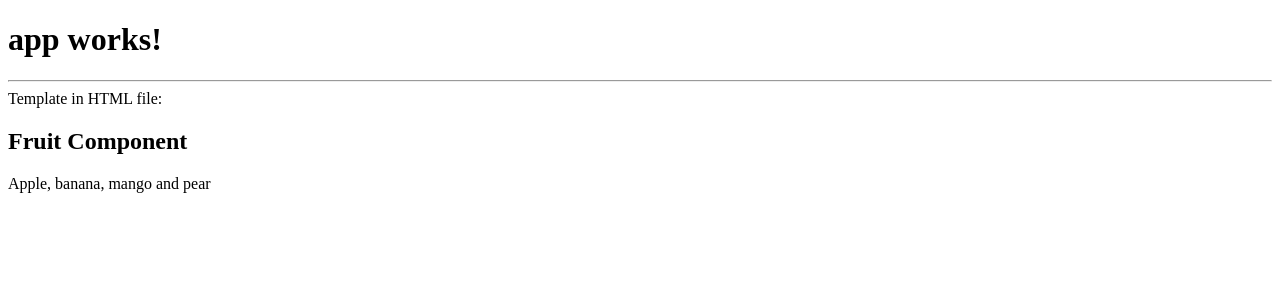
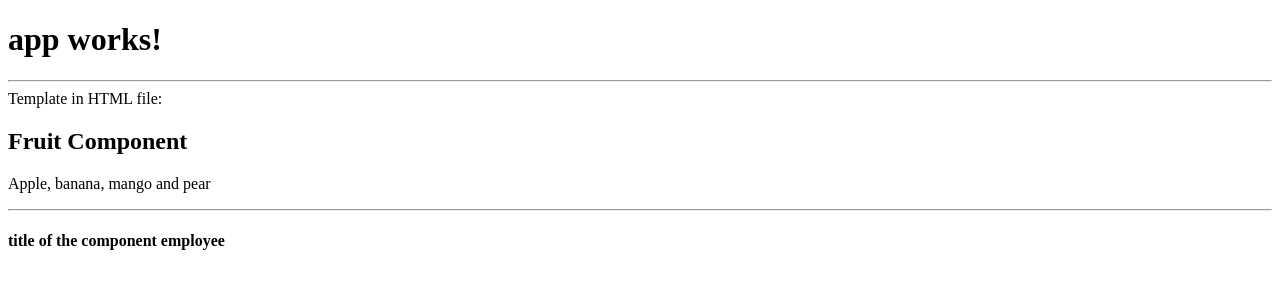
Before and after one commit to jonnyalexbh/angular4p0, an Angular app: page / in a window 1280 px wide. Shown: the top 300 px of the page. Built offline with nearby package versions, Linux system fonts and the light colour scheme.

Commit message:
multiple component

```diff
--- a/src/app/app.component.html
+++ b/src/app/app.component.html
@@ -3,3 +3,5 @@
 </h1>
 <hr>
 <fruit></fruit>
+<hr>
+<employee-tag></employee-tag>
--- a/src/app/app.module.ts
+++ b/src/app/app.module.ts
@@ -5,11 +5,13 @@
 
 import { AppComponent } from './app.component';
 import { FruitComponent } from './fruit/fruit.component';
+import { EmployeeComponent } from './employee/employee.component';
 
 @NgModule({
   declarations: [
     AppComponent,
-    FruitComponent
+    FruitComponent,
+    EmployeeComponent
   ],
   imports: [
     BrowserModule,
--- /dev/null
+++ b/src/app/employee/employee.component.html
@@ -0,0 +1,3 @@
+<h4>
+  {{title}}
+</h4>
--- /dev/null
+++ b/src/app/employee/employee.component.ts
@@ -0,0 +1,10 @@
+import { Component } from '@angular/core';
+
+@Component({
+  selector: 'employee-tag',
+  templateUrl: './employee.component.html'
+})
+
+export class EmployeeComponent {
+  public title = 'title of the component employee';
+}
--- a/src/app/fruit/fruit.component.ts
+++ b/src/app/fruit/fruit.component.ts
@@ -6,8 +6,6 @@
 })
 
 export class FruitComponent {
-
   public name_component = 'Fruit Component';
   public list_fruit = 'Apple, banana, mango and pear';
-
 }
```
